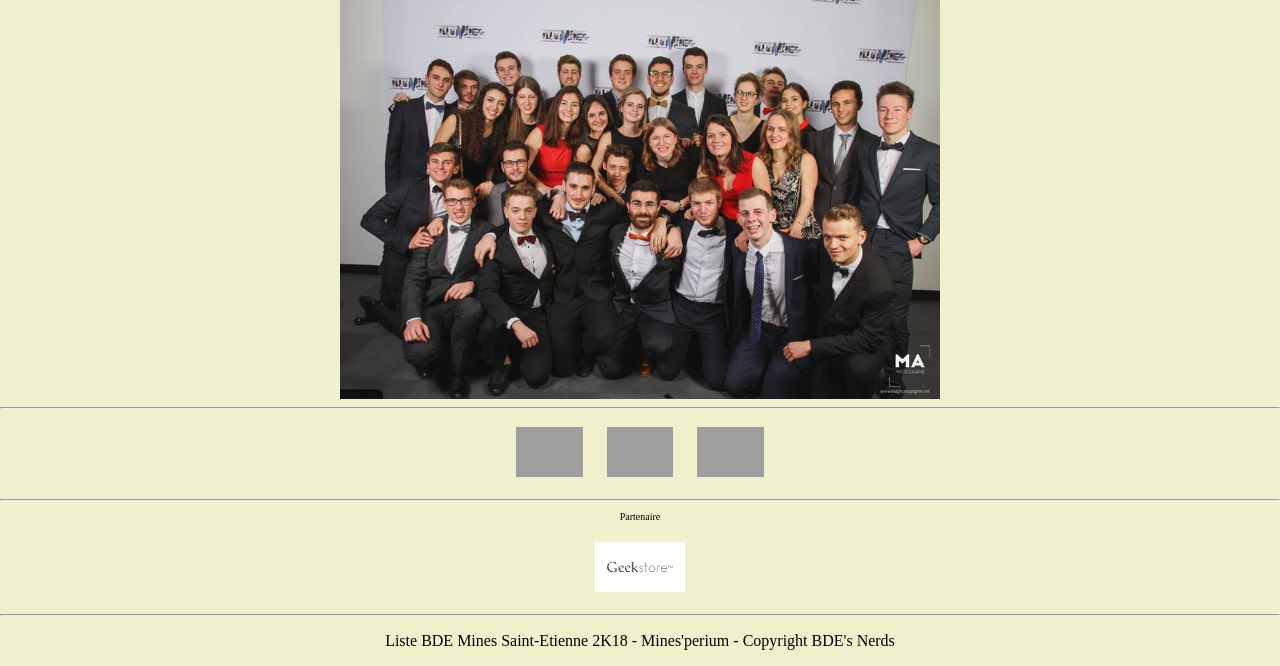
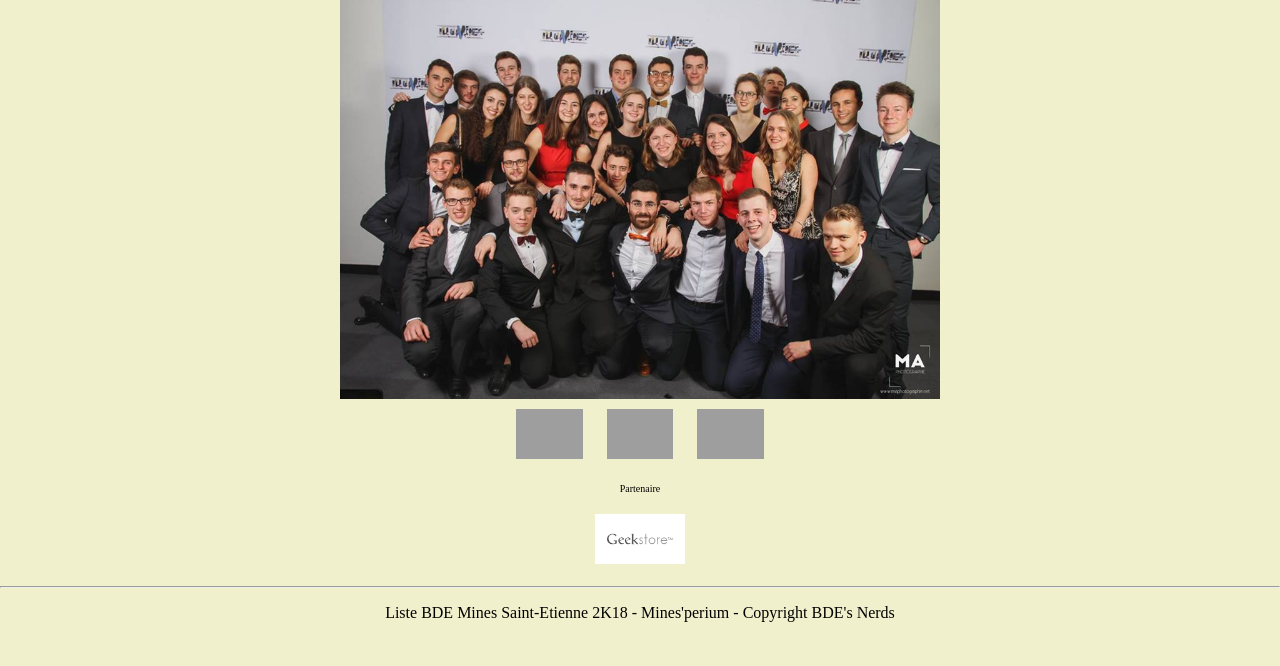
Before and after one commit to RenaudierAntonin/Site-BDE-EMSE-2018, a PHP site: page /index.php in a window 1280 px wide. Shown: the part 485-1151 px from the top of the page. After the commit the page ends 1107 px from the top, so only its background shows below. Run offline with PHP 8.4, Linux system fonts and the light colour scheme; some libraries are stand-ins or nearby versions; grey boxes are pictures that could not be loaded.

Commit message:
gestion de l'affichage mobile

```diff
--- a/index.php
+++ b/index.php
@@ -4,7 +4,7 @@
 	<title>Mines'perium</title>
 	<link rel="stylesheet" type="text/css" href="style/style.css">
 	<meta charset="utf-8">
-	<meta name="viewport" content="width=device-width, initial-scale=1.0">
+	<meta name="viewport" content="width=device-width, initial-scale=1.0,user-scalable=yes">
 </head>
 
 <body>
--- a/jeux_classements.php
+++ b/jeux_classements.php
@@ -4,6 +4,7 @@
 	<title>Mines'perium</title>
 	<link rel="stylesheet" type="text/css" href="style/style.css">
 	<meta charset="utf-8">
+	<meta name="viewport" content="width=device-width, initial-scale=1.0">
 </head>
 
 <body>
--- a/planning.php
+++ b/planning.php
@@ -5,6 +5,7 @@
 	<link rel="stylesheet" type="text/css" href="style/style.css">
 	<link rel="stylesheet" type="text/css" href="style/style_planning.css">
 	<meta charset="utf-8">
+	<meta name="viewport" content="width=device-width, initial-scale=1.0">
 </head>
 
 <body>
--- a/reseaux_sociaux.php
+++ b/reseaux_sociaux.php
@@ -1,7 +1,5 @@
-<hr>
-	<div class="social-container">
-		<a href="https://www.facebook.com/minesperium/" target="_blank"><img class="social" src="img/facebook_logo.svg"></a>
-		<a href="snapchat.html" target="_blank"><img class="social" src="img/snapchat_logo.svg"></a>
-		<a href="" target="_blank"><img class="social" src="img/youtube_logo.svg"></a>
-	</div>
-<hr>
+<div class="social-container">
+	<a href="https://www.facebook.com/minesperium/" target="_blank"><img class="social" src="img/facebook_logo.svg"></a>
+	<a href="snapchat.html" target="_blank"><img class="social" src="img/snapchat_logo.svg"></a>
+	<a href="" target="_blank"><img class="social" src="img/youtube_logo.svg"></a>
+</div>
--- a/style/style.css
+++ b/style/style.css
@@ -197,7 +197,7 @@ td{
 
 /*Gestion de l'affichage sur petit écran.*/
 
-@media screen and (max-width:640px) {
+@media screen and (max-width:720px) {
 	body{
 		width: 100%;
 	}
@@ -277,4 +277,7 @@ td{
 		max-width: 480px;
 		font-size: 11px;
 	}
+	.social-container{
+		width: 100%;
+	}
 }
```
